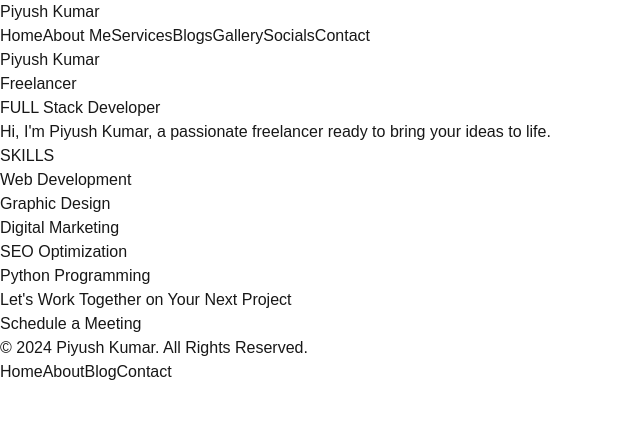
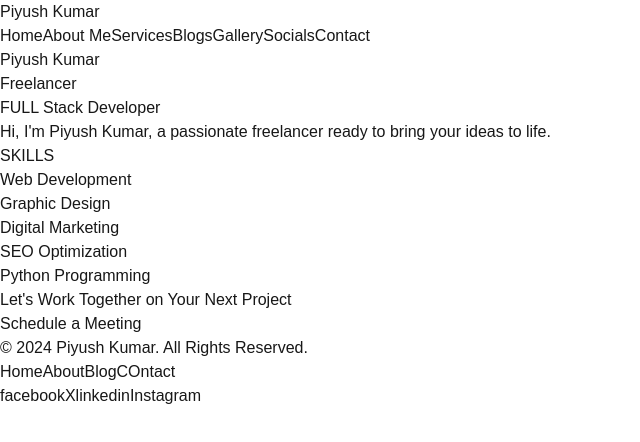
Before and after one commit to ipiyushkumar/Portfolio, a Next.js app: page / in a window 1280 px wide. Shown: the top 442 px of the page, without its empty margins (0-640 px from the left). Built offline with nearby package versions, Linux system fonts and the light colour scheme.

Commit message:
updated footer links

```diff
--- a/src/components/footer.tsx
+++ b/src/components/footer.tsx
@@ -1,6 +1,19 @@
 import Link from 'next/link';
 
 export default function Footer() {
+  const pageLinks = [
+    {link:"/", name:"Home"},
+    {link:"/about", name:"About"},
+    {link:"/blogs", name:"Blog"},
+    {link:"/contact", name:"COntact"},
+  ]
+
+  const socialLinks = [
+    {link:"https://www.facebook.com/ipiyushkumar001/", name:"facebook"},
+    {link:"https://x.com/SamaMaou67248", name:"X"},
+    {link:"https://www.linkedin.com/in/piyush-kumar-4199a5202/", name:"linkedin"},
+    {link:"https://www.instagram.com/ipiyushkumar001/", name:"Instagram"},
+  ]
   return (
     <div>
       {/* Footer Section */}
@@ -8,33 +21,18 @@ export default function Footer() {
         <div className="container">
           <p>&copy; 2024 Piyush Kumar. All Rights Reserved.</p>
           <div className="footer-links space-x-4 mb-3">
-            <Link href="/" passHref className="text-white hover:underline">
-              Home
-            </Link>
-            <Link href="/about" passHref className="text-white hover:underline">
-              About
-            </Link>
-            <Link href="/blogs" passHref className="text-white hover:underline">
-              Blog
-            </Link>
-            <Link href="/contact" passHref className="text-white hover:underline">
-              Contact
-            </Link>
+            {pageLinks.map((link, index) => (
+              <Link href={link.link} key={index} passHref className="text-white hover:underline">
+                {link.name}
+              </Link>
+            ))}
           </div>
-
           <div className="social-links space-x-4">
-            <Link href="https://www.facebook.com/ipiyushkumar001/" target="_blank" className="text-white">
-              <i className="fa fa-facebook"></i>
-            </Link>
-            <Link href="https://x.com/SamaMaou67248" target="_blank" className="text-white">
-              <i className="fa fa-twitter"></i>
-            </Link>
-            <Link href="https://www.linkedin.com/in/piyush-kumar-4199a5202/" target="_blank" className="text-white">
-              <i className="fa fa-linkedin"></i>
-            </Link>
-            <Link href="https://www.instagram.com/ipiyushkumar001/" target="_blank" className="text-white">
-              <i className="fa fa-instagram"></i>
-            </Link>
+            {socialLinks.map((link, index)=>(
+              <Link href={link.link} target="_blank" className="text-white">
+                {link.name}
+              </Link>
+            ))}
           </div>
         </div>
       </footer>
```
